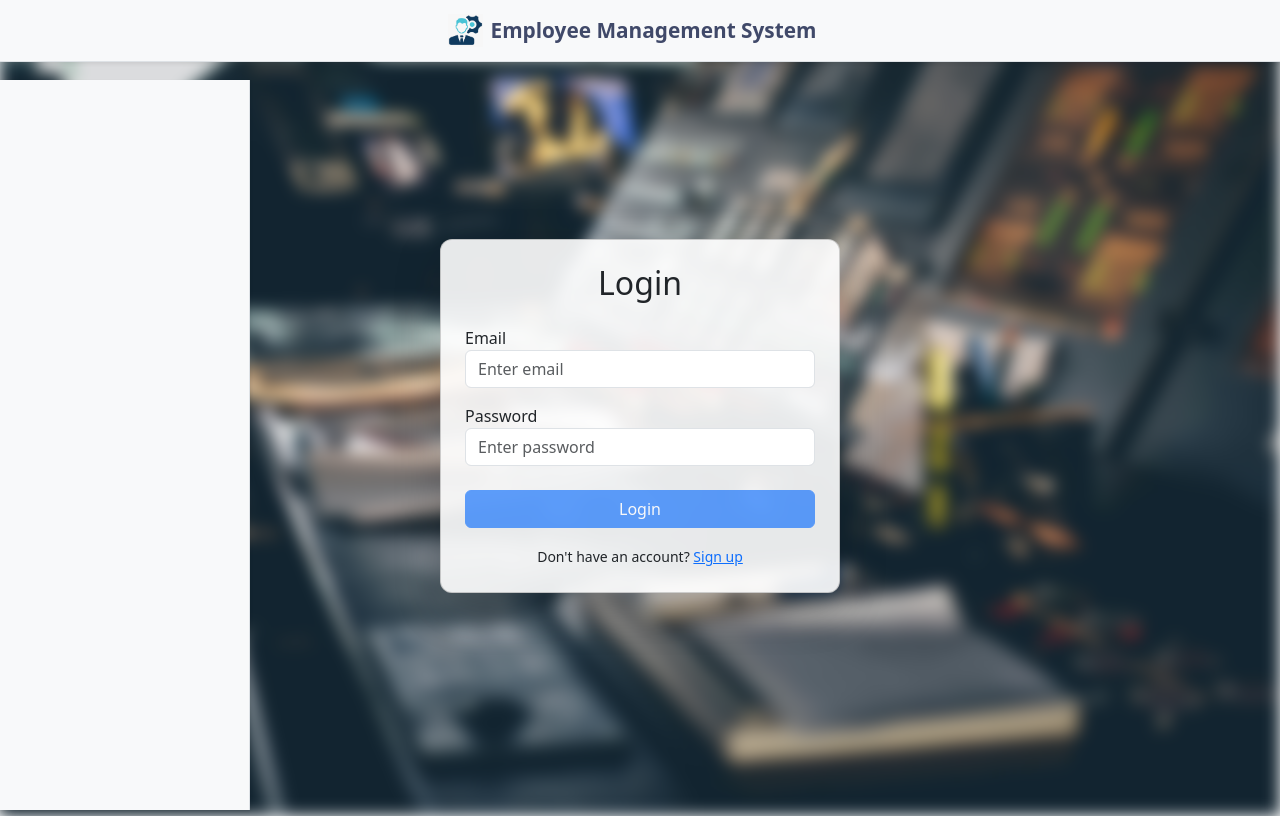
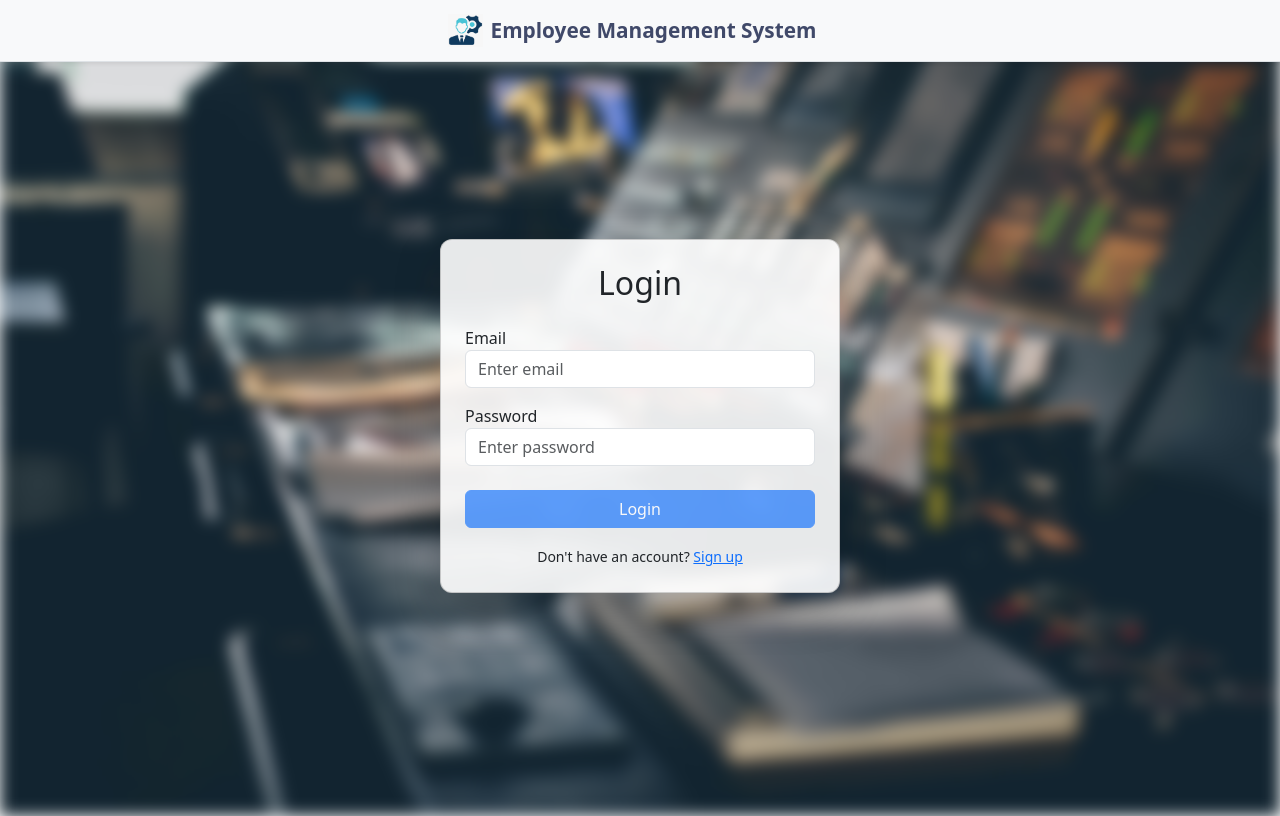
Before and after one commit to munizaiqbal/employee-management-system, a React (Create React App) app in the folder client/: page / in a window 1280 px wide. Built offline with nearby package versions, Linux system fonts and the light colour scheme.

Commit message:
fix some bugs

```diff
--- a/client/src/App.js
+++ b/client/src/App.js
@@ -24,20 +24,17 @@ import EditEmployee from "./Pages/EditEmployee";
 function LayoutWrapper() {
   const location = useLocation();
 
-  // Hide Navbar & Sidebar on Login or Signup pages
-  const hideSidebar = ["/login", "/signup"].includes(
+  // Hide Sidebar on Login or Signup pages
+  const hideSidebar = ["/", "/login", "/signup"].includes(
     location.pathname.toLowerCase(),
   );
-
   return (
     <>
       <Navbar />
       <div className="d-flex flex-column flex-md-row mt-3">
         {!hideSidebar && <Sidebar />}
 
-      <div
-        className=" flex-grow-1 "
-      >
+        <div className=" flex-grow-1 ">
           <Routes>
             {/* Public Routes */}
             <Route path="/login" element={<Login />} />
--- a/client/src/Components/Sidebar.js
+++ b/client/src/Components/Sidebar.js
@@ -101,19 +101,34 @@ const Sidebar = () => {
 
         {/* Employee-only dashboard link */}
         {role === "employee" && (
+
 <NavLink
+
   to="/employee-dashboard"
+
   className={({ isActive }) =>
-              `d-flex align-items-center justify-content-center  gap-2  px-3 py-2 rounded text-decoration-none w-100  w-md-auto ${
+
+    `d-flex align-items-center w-100 w-md-auto justify-content-center gap-2 px-3 py-2 rounded text-decoration-none ${
+
       isActive ? "bg-primary text-white" : "text-dark"
+
     }`
+
   }
+
   title="Dashboard"
+
 >
+
   <FaTachometerAlt />
+
   <span className="d-none d-sm-inline">Dashboard</span>
+
 </NavLink>
+
 )}
+
+
       </nav>
 
       {/* 🚪 Logout Button — Only visible when logged in */}
```
Also changed, not shown: client/public/employeelogo.png (added), 8 other files (tests, documents, lock files or other folders). Lines whose indentation alone changed are shown as unchanged.
